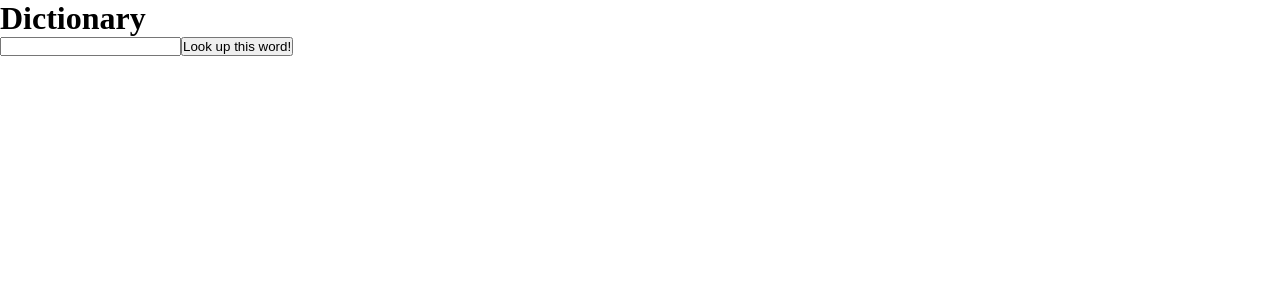
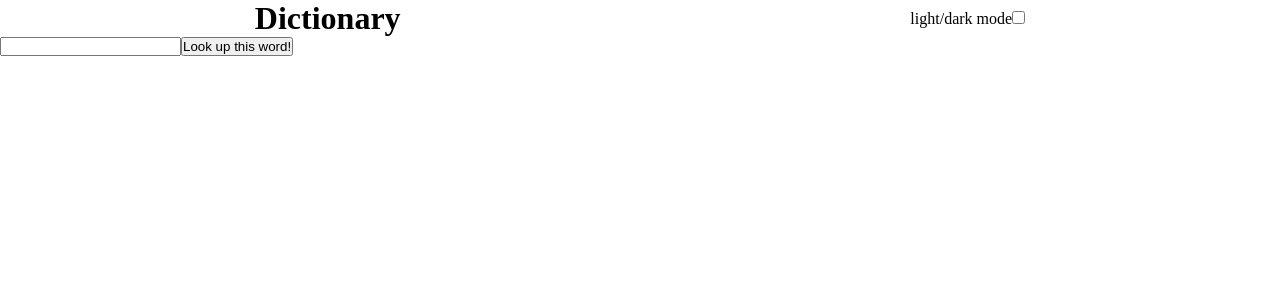
Before and after one commit to CarlMBergman/personlig-inlamning---plu, a React (Vite) app in the folder Dictionary/: page / in a window 1280 px wide. Shown: the top 300 px of the page. Built offline with nearby package versions, Linux system fonts and the light colour scheme.

Commit message:
light/dark och reducer/context

```diff
--- /dev/null
+++ b/Dictionary/src/App.scss
@@ -0,0 +1,14 @@
+.App {
+    height: 100vh;
+}
+
+.header {
+    display: flex;
+    justify-content: space-around;
+    align-items: center;
+}
+
+.dark {
+    color: white;
+    background-color: black;
+}
--- a/Dictionary/src/App.tsx
+++ b/Dictionary/src/App.tsx
@@ -1,13 +1,15 @@
-import './App.css'
+import './App.scss'
 import getDescription from './api/getDescription.ts'
 import { useState } from 'react'
 import WordComp from './components/wordComp/WordComp.tsx'
 import { returnedWords, wordDescription } from './interfaces'
+import LightDark from './components/lightDark/LightDark.tsx'
 
 function App() {
   const [inputWord, setInputWord] = useState<string>('')
   const [searchedWord, setSearchedWord] = useState<returnedWords | null>(null)
   const [errorMsg, setErrorMsg] = useState<string | null>()
+  const [lightOrDark, setLightOrDark] = useState<string>('')
 
   async function handleGetWord() {
       const word = await getDescription(inputWord)
@@ -20,6 +22,7 @@ function App() {
       }
   }
 
+
   let showDesc: JSX.Element[] | JSX.Element | null = null
   if (searchedWord && Array.isArray(searchedWord)) {
     showDesc = searchedWord.map((word: wordDescription, index: number) => {
@@ -29,18 +32,19 @@ function App() {
   }
 
   return (
-    <>
-      <header>
+    <div className={`App ${lightOrDark}`}>
+      <header className={`header ${lightOrDark}`}>
         <h1>Dictionary</h1>
+        <LightDark setLightOrDark={ setLightOrDark }/>
       </header>
-      <main>
+      <main className={`${lightOrDark}`}>
         <input type="text" onChange={e => setInputWord(e.target.value)}/>
         <button onClick={ handleGetWord }>Look up this word!</button>
         {showDesc &&  showDesc }
         {errorMsg && <p>{ errorMsg }</p>}
 
       </main>
-    </>
+    </div>
   )
 }
 
--- a/Dictionary/src/api/getDescription.ts
+++ b/Dictionary/src/api/getDescription.ts
@@ -3,11 +3,19 @@ import { returnedWords } from "../interfaces";
 async function getDescription(word: string) {
     const URL = `https://api.dictionaryapi.dev/api/v2/entries/en/${word}`
 
-    const response = await fetch(URL)
-    const data: returnedWords = await response.json()
+    try {
+        const response = await fetch(URL)
+        const data: returnedWords = await response.json()
 
-    console.log(data);
-    return data
+        console.log(data);
+        return data
+    } catch (error) {
+        return {
+            title: 'this is an error',
+            message: 'please type something'
+        }
+    }
+
 }
 
 export default getDescription
--- /dev/null
+++ b/Dictionary/src/components/lightDark/LightDark.tsx
@@ -0,0 +1,52 @@
+import './LightDark.scss'
+import { useState, useEffect } from 'react';
+
+interface Props {
+    setLightOrDark: (lightOrDark: string) => void;
+}
+
+function LightDark(props: Props) {
+    const [checked, setChecked] = useState<boolean>(false)
+    const lightOrDarkSession: string | null = sessionStorage.getItem('lightOrDark')
+
+    useEffect(() => {
+        console.log(lightOrDarkSession);
+
+        if (lightOrDarkSession === '') {
+            props.setLightOrDark(lightOrDarkSession)
+            setChecked(false)
+            console.log('light');
+
+        } else if (lightOrDarkSession === 'dark'){
+            props.setLightOrDark(lightOrDarkSession)
+            setChecked(true)
+            console.log('dark');
+
+        }
+    }, [])
+
+    function handleChange() {
+        if (checked) {
+            props.setLightOrDark('')
+            setChecked(current => !current)
+            console.log('nu ska det vara ljust');
+            sessionStorage.setItem('lightOrDark', '')
+
+        } else {
+            console.log('nu ska det vara mörkt');
+            setChecked(current => !current)
+            props.setLightOrDark('dark')
+            sessionStorage.setItem('lightOrDark', 'dark')
+        }
+    }
+
+
+    return (
+        <div>
+            <label htmlFor="light-dark">light/dark mode</label>
+            <input checked={ checked } type="checkbox" name='light-dark' id='light-dark' onChange={ handleChange }/>
+        </div>
+    )
+}
+
+export default LightDark
--- a/Dictionary/src/components/wordComp/WordComp.tsx
+++ b/Dictionary/src/components/wordComp/WordComp.tsx
@@ -1,9 +1,13 @@
 import { definintions, meaning, phonetics, returnedWordProps, wordDescription } from "../../interfaces"
 import './WordComp.scss'
+import { useContext } from "react";
+import { LikedWordsContext } from "../../reducer/LikedWordsContextProvider";
 
 function WordComp(props: returnedWordProps | null) {
     if (props === null) return
-    console.log(props?.wordDescription);
+    const { list, dispatch } = useContext<any>(LikedWordsContext);
+    console.log(list);
+
     const word: wordDescription = props.wordDescription
     let noun: JSX.Element[] | null = null;
     let adjective: JSX.Element[] | null = null;
@@ -42,10 +46,24 @@ function WordComp(props: returnedWordProps | null) {
         }
     })
 
+    function handleAdded() {
+        dispatch({
+            type: "added",
+            payload: word
+        })
+    }
 
+    function handleRemove() {
+        dispatch({
+            type: "removed",
+            payload: word
+        })
+    }
     return (
         <article className="word-card">
             <h1 className="word-card__word">{ word.word }</h1>
+            <button onClick={ handleAdded }>Add to favourites!</button>
+            <button onClick={ handleRemove }>Remove this word from favourites!</button>
             {sound && sound }
 
                 {noun &&
--- a/Dictionary/src/interfaces.d.ts
+++ b/Dictionary/src/interfaces.d.ts
@@ -1,5 +1,3 @@
-
-
 interface returnedWordProps {
     wordDescription: wordDescription
 }
--- a/Dictionary/src/main.tsx
+++ b/Dictionary/src/main.tsx
@@ -2,9 +2,12 @@ import React from 'react'
 import ReactDOM from 'react-dom/client'
 import App from './App.tsx'
 import './index.css'
+import LikedWordsContextProvider from './reducer/LikedWordsContextProvider.tsx'
 
 ReactDOM.createRoot(document.getElementById('root')!).render(
   <React.StrictMode>
-    <App />
+    <LikedWordsContextProvider>
+      <App />
+    </LikedWordsContextProvider>
   </React.StrictMode>,
 )
--- /dev/null
+++ b/Dictionary/src/reducer/LikedWordsContextProvider.tsx
@@ -0,0 +1,42 @@
+import { useReducer, createContext } from 'react'
+import { wordDescription } from '../interfaces'
+
+
+export const LikedWordsContext = createContext(null);
+
+function LikedWordsContextProvider({children}: any) {
+    const [likedWords, likedWordsDispatcher] = useReducer<any>(likedWordsReducer, [])
+
+    console.log(likedWords);
+
+
+    return (
+        <LikedWordsContext.Provider
+        value={{ list: likedWords, dispatch: likedWordsDispatcher }}>
+            {children}
+        </LikedWordsContext.Provider>
+    )
+}
+
+interface action {
+    payload: wordDescription,
+    type: string
+}
+
+const likedWordsReducer = (likedWords: wordDescription[], action: action) => {
+
+    switch (action.type) {
+        case "added":
+            return [...likedWords, action.payload];
+        case "removed":
+            return likedWords.filter((word) => {
+                if (word.word !== action.payload.word) {
+                    return word
+                }
+            })
+        default:
+            console.log('nu kom vi till default');
+    }
+}
+
+export default LikedWordsContextProvider
```
Also changed, not shown: Dictionary/src/components/lightDark/LightDark.scss (added).
